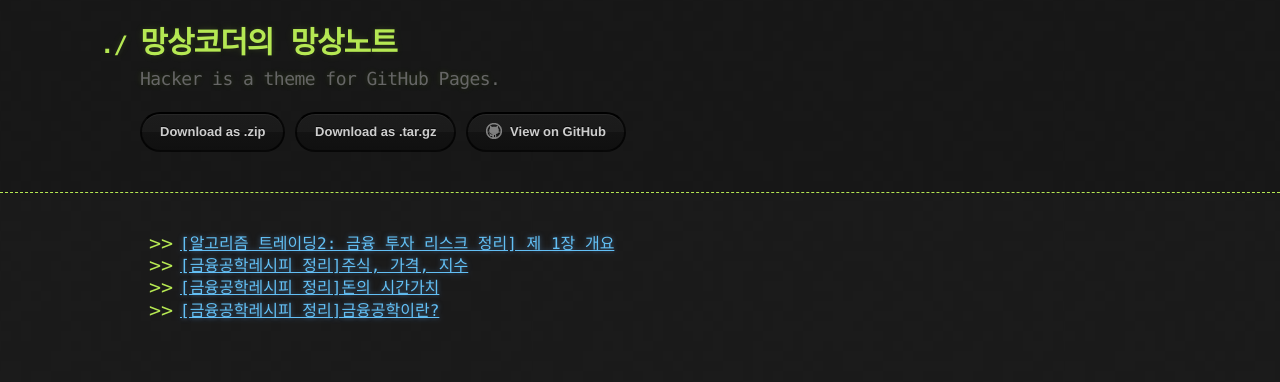
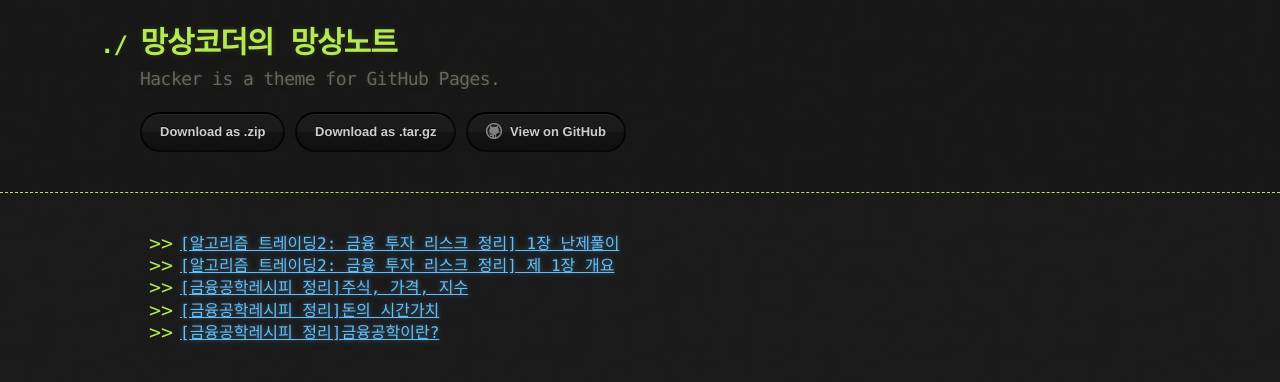
Before and after one commit to kooock/kooock.github.io, a Jekyll site: the page built from FinanceEngineering/index.md, in a window 1280 px wide. Shown: the top 382 px of the page. Built offline with Jekyll 4.4.1, drawn with Linux system fonts in a browser that asks for light colours.

Commit message:
알고리즘 트레이딩 1.2 update

```diff
--- /dev/null
+++ b/_posts/2018-07-23-algorithm_trading2_chapter1_brain_teaser.md
@@ -0,0 +1,9 @@
+---
+layout: post
+title: "[알고리즘 트레이딩2: 금융 투자 리스크 정리] 1장 난제풀이"
+excerpt: "알고리즘 트레이딩2: 금융 투자 리스크 chapter1(brain teaser)."
+modified: 2018-07-23
+comments: true
+category : FinanceEngineering
+tags: [금융공학, 퀀트, 알고리즘트레이딩, 리스크관리]
+---
```
Also changed, not shown: _posts/2018-07-23-algorithm_trading2_chapter1.md (line endings or trailing spaces).
